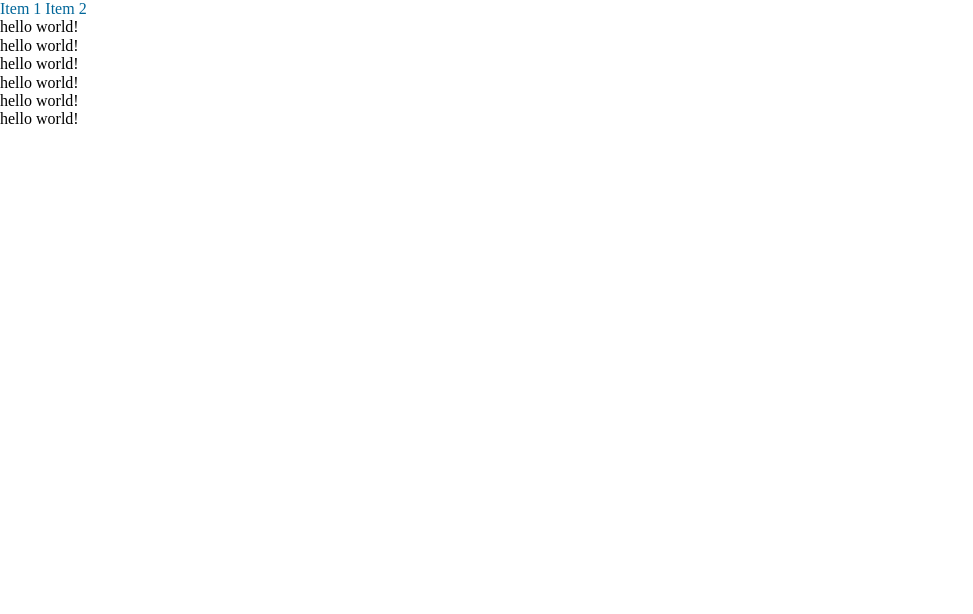
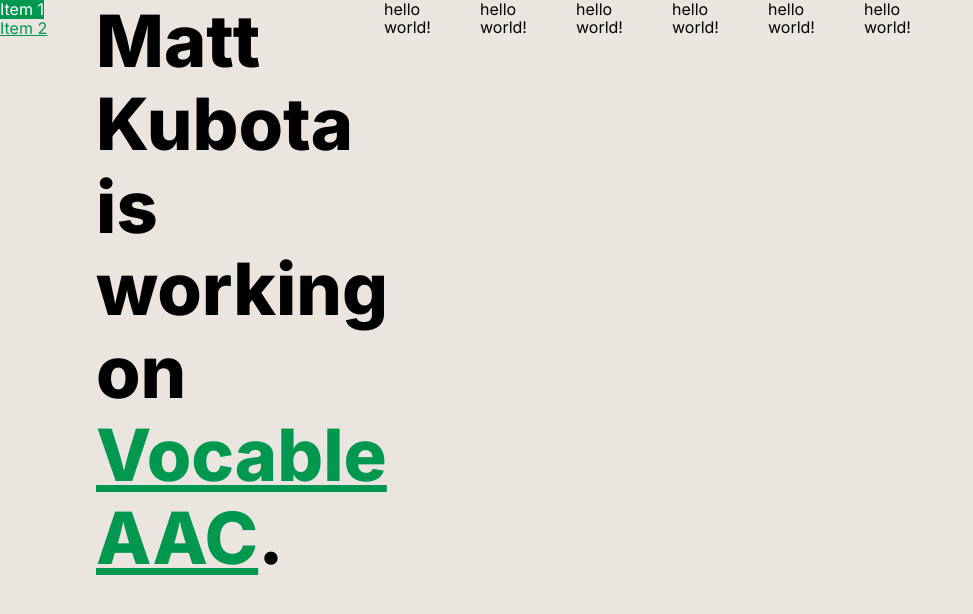
Before and after one commit to mattkubota/mattkubota.com, a Jekyll site: the page built from index.md, in a window 1280 px wide. Shown: the top 614 px of the page, without its empty margins (0-973 px from the left). Built offline with Jekyll 4.4.1, drawn with Linux system fonts in a browser that asks for light colours.

Commit message:
added more to css and am working on grid

```diff
--- a/_includes/nav.html
+++ b/_includes/nav.html
@@ -1,4 +1,4 @@
-<nav>
+<nav class="item-1">
   {% for item in site.data.navigation %}
     <a href="{{ item.link }}" {% if page.url == item.link %}class="current"{% endif %}>
       {{ item.name }}
--- a/_layouts/default.html
+++ b/_layouts/default.html
@@ -1,4 +1,15 @@
 <!DOCTYPE html>
+<!--
+ __                              __
+/\ \                            /\ \
+\ \ \___     ___   __  __  __   \_\ \  __  __
+ \ \  _ `\  / __`\/\ \/\ \/\ \  /'_` \/\ \/\ \
+  \ \ \ \ \/\ \L\ \ \ \_/ \_/ \/\ \L\ \ \ \_\ \
+   \ \_\ \_\ \____/\ \___x___/'\ \___,_\/`____ \
+    \/_/\/_/\/___/  \/__//__/   \/__,_ /`/___/> \
+                                           /\___/
+                                           \/__/
+-->
 <html lang="en">
   <head>
     <!-- Global site tag (gtag.js) - Google Analytics -->
@@ -13,12 +24,12 @@
     <meta charset="utf-8" />
     <title>{{ page.title }}</title>
     <meta name="viewport" content="width=device-width, initial-scale=1.0" />
-    <!-- <link rel="stylesheet" href="/node_modules/normalize.css/normalize.css"> -->
     <link rel="stylesheet" href="/assets/css/normalize.css">
     <link rel="stylesheet" href="/assets/css/styles.css" />
+    <link href="https://fonts.googleapis.com/css2?family=Inter:wght@400;800&display=swap" rel="stylesheet">
     {% seo %}
   </head>
-  <body>
+  <body class="grid-1">
     {% include nav.html %} {{ content }} {% include footer.html %}
   </body>
 </html>
--- a/_sass/main.scss
+++ b/_sass/main.scss
@@ -1,30 +1,56 @@
 /* NORMALIZE.CSS OVERRIDES */
-
 html,p,ol,ul,li,dl,dt,dd,blockquote,figure,fieldset,legend,textarea,pre,iframe,hr,h1,h2,h3,h4,h5,h6 {
   margin: 0;
   padding: 0
 }
 
-h1,h2,h3,h4,h5,h6 {
+p,a,h1,h2,h3,h4,h5,h6 {
   font-size: 100%;
-  font-weight: normal
+  font-weight: normal;
+  font-family: 'Inter', sans-serif;
 }
 
 /* MAIN */
-
 :root {
   --font-size--small: calc((14/16) * 1rem); /* 14px */
   --font-size--default: calc((16/16) * 1rem); /* 16px */
   --font-size--large: calc((24/16) * 1rem); /* 24px */
+  --font-size--xlarge: calc((72/16) * 1rem); /* 72px */
+}
+
+::selection {
+  background: #D3C8FE;
 }
 
 * {
   box-sizing: border-box;
 }
 
+html {
+  background: #EBE5DF;
+}
+
+a {
+  cursor: ne-resize;
+}
+
 a, a:visited {
-  color: #069;
+  color: #009750;;
+  text-decoration: underline;
+}
+
+a:hover {
+  color: white;
+  background: #009750;;
   text-decoration: none;
+}
+
+/* LAYOUT */
+.grid-1 {
+  display: grid;
+  grid-template-columns: 72px 72px 72px 72px 72px 72px 72px 72px 72px 72px 72px 72px;
+  grid-template-rows: 20% auto 20%;
+  grid-gap: calc((24/16) * 1rem); /* 24px */
 }
 
 /* TYPOGRAPHY */
@@ -39,3 +65,8 @@
 .font-size--large {
   font-size: var(--font-size--large);
 }
+
+.font-size--xlarge {
+  font-size: var(--font-size--xlarge);
+  font-weight: 800;
+}
--- a/index.md
+++ b/index.md
@@ -2,7 +2,9 @@
 title: Matt Kubota
 ---
 
-<header></header>
+<header class="item-2">
+  <h1 class="font-size--xlarge">Matt Kubota is working on <a href="https://vocable.app" target="_blank" class="font-size--xlarge">Vocable AAC</a>.</h1>
+</header>
 
 <section></section>
 
```
